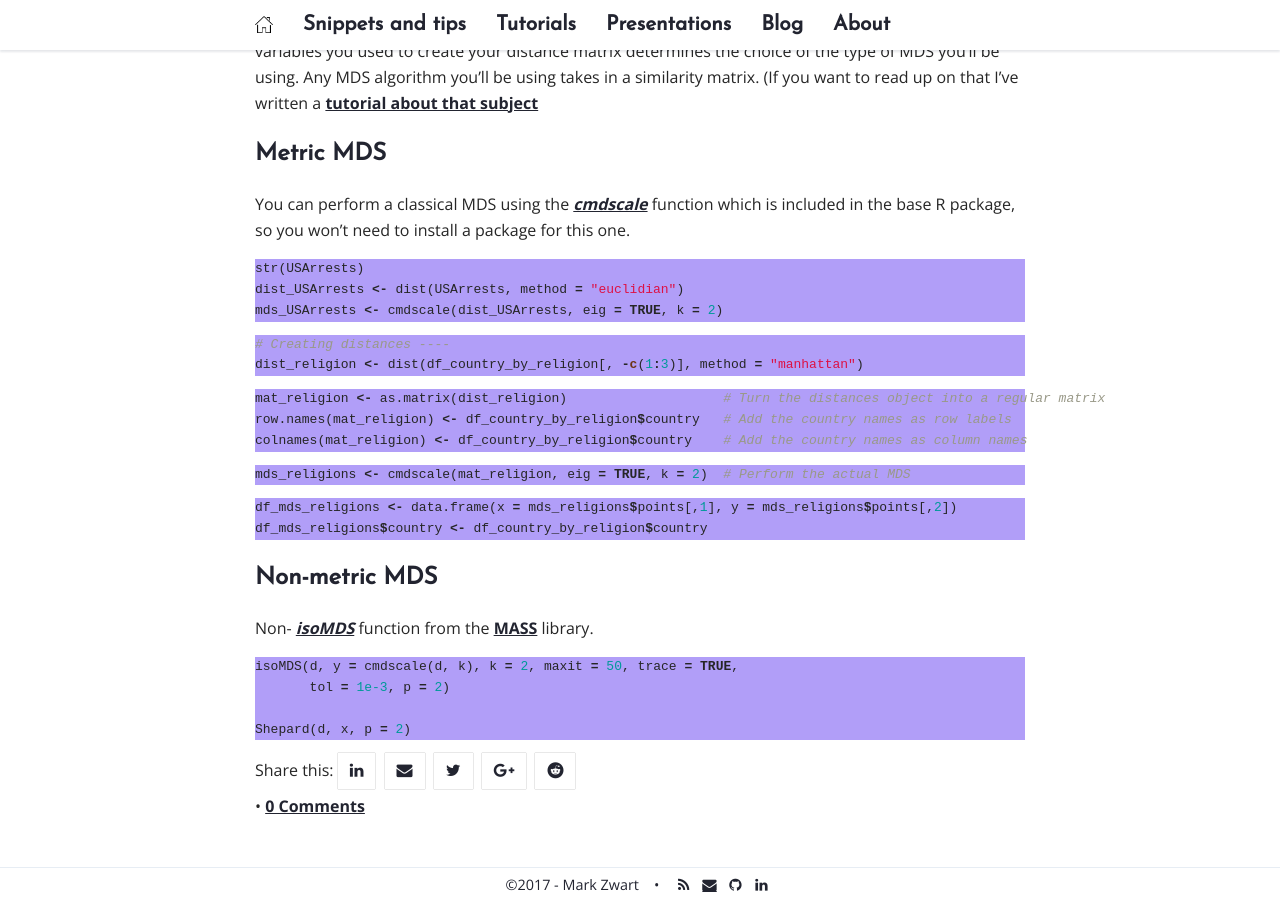
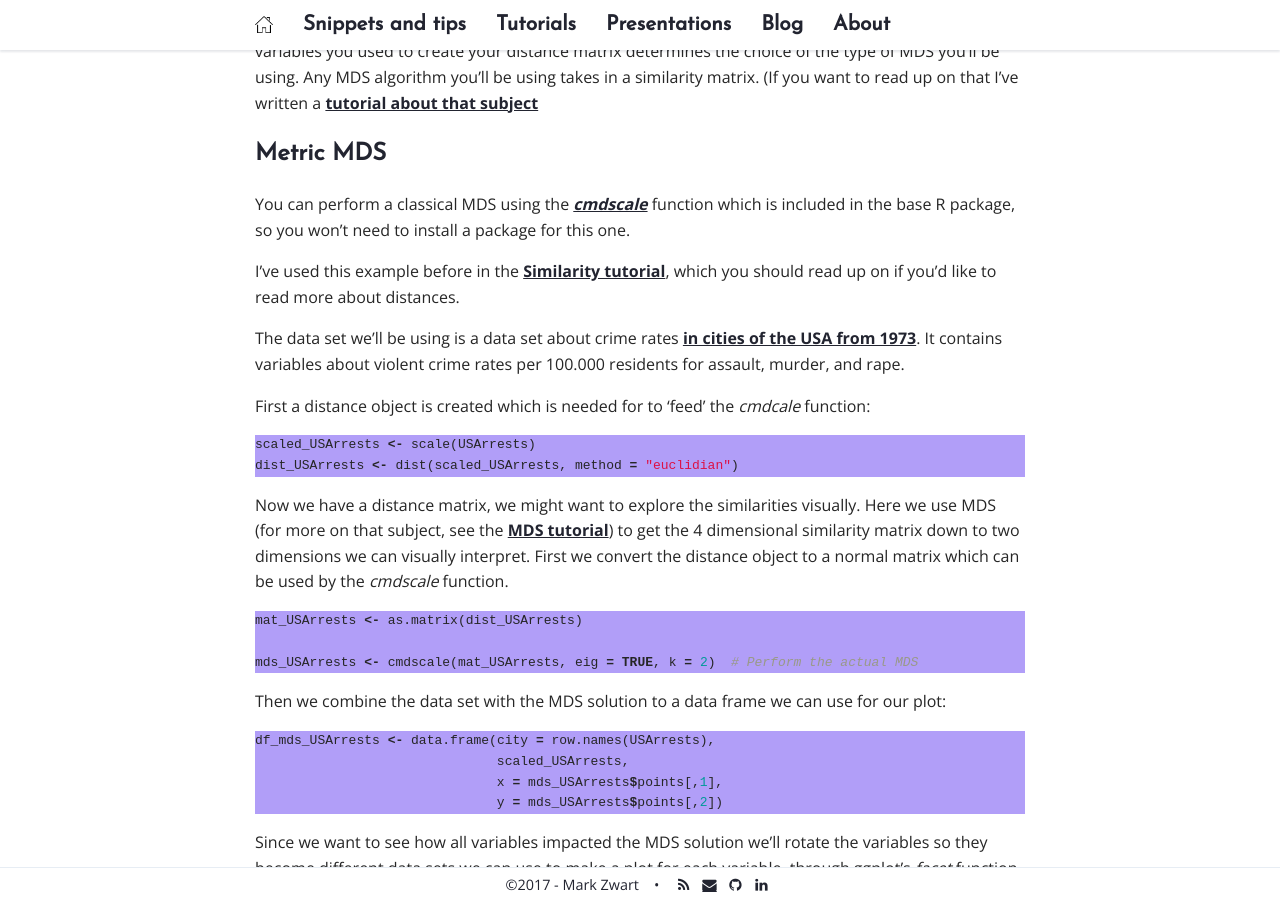
Before and after one commit to mark-me/mark-me.github.io, a Jekyll site: the page built from _pages/tutorials/mds/mds.md, in a window 1280 px wide and 900 px high, scrolled down 1844 px. Built offline with Jekyll 4.4.1, drawn with Linux system fonts in a browser that asks for light colours; nearby versions of some CDN libraries; comment, search, counter and statistics services are not loaded; some of the changed text lies outside the part shown.

Commit message:
Update mds.md

````diff
--- a/_pages/tutorials/mds/mds.md
+++ b/_pages/tutorials/mds/mds.md
@@ -39,30 +39,50 @@ There are two types of MDS: parametric and non-parametric MDS. The measurement l
 
 You can perform a classical MDS using the _[cmdscale](https://stat.ethz.ch/R-manual/R-devel/library/stats/html/cmdscale.html)_ function which is included in the base R package, so you won't need to install a package for this one.
 
+I've used this example before in the [Similarity tutorial](/distance-measures/), which you should read up on if you'd like to read more about distances.
+
+The data set we'll be using is a data set about crime rates [in cities of the USA from 1973](https://stat.ethz.ch/R-manual/R-devel/library/datasets/html/USArrests.html). It contains variables about violent crime rates per 100.000 residents for assault, murder, and rape.
+
+First a distance object is created which is needed for to 'feed' the _cmdcale_ function:
 ```r
-str(USArrests)
-dist_USArrests <- dist(USArrests, method = "euclidian")
-mds_USArrests <- cmdscale(dist_USArrests, eig = TRUE, k = 2)
+scaled_USArrests <- scale(USArrests)
+dist_USArrests <- dist(scaled_USArrests, method = "euclidian")
 ```
 
+Now we have a distance matrix, we might want to explore the similarities visually. Here we use MDS (for more on that subject, see the [MDS tutorial](/mds/)) to get the 4 dimensional similarity matrix down to two dimensions we can visually interpret. First we convert the distance object to a normal matrix which can be used by the _cmdscale_ function.
 ```r
-# Creating distances ----
-dist_religion <- dist(df_country_by_religion[, -c(1:3)], method = "manhattan")
+mat_USArrests <- as.matrix(dist_USArrests)
+
+mds_USArrests <- cmdscale(mat_USArrests, eig = TRUE, k = 2)  # Perform the actual MDS
 ```
+Then we combine the data set with the MDS solution to a data frame we can use for our plot:
 ```r
-mat_religion <- as.matrix(dist_religion)                    # Turn the distances object into a regular matrix
-row.names(mat_religion) <- df_country_by_religion$country   # Add the country names as row labels
-colnames(mat_religion) <- df_country_by_religion$country    # Add the country names as column names
+df_mds_USArrests <- data.frame(city = row.names(USArrests),
+                               scaled_USArrests,
+                               x = mds_USArrests$points[,1],
+                               y = mds_USArrests$points[,2])
 ```
+Since we want to see how all variables impacted the MDS solution we'll rotate the variables so they become different data sets we can use to make a plot for each variable, through ggplot's _facet_ function.
 ```r
-mds_religions <- cmdscale(mat_religion, eig = TRUE, k = 2)  # Perform the actual MDS
+df_mds_USArrests %<>%
+  gather(key = "variable", value = "values", -city, -x, -y)
 ```
+Then we can finally create the plot. Note how the _values_ variable and _variables_ variable is used in the _facet_ function are used so we can get a look at the impact of all variables:
+```r
+ggplot(df_mds_USArrests, aes(x, y)) +
+  geom_jitter(aes(col = values, alpha = values)) +
+  geom_label_repel(aes(label = city, fill = values, alpha = values)) +
+  facet_wrap(~variable)
+```
+This creates the plot below, where the cities are plotted by similarity and their respective crime rates and population are indicated by their opacity. We can see here is that the distances across the X axis tells us a lot about assault: the left side shows high assault rates. The rape and murder rates are highest in the top left and lower left corners respectively. It seems Assault is prevalent in cities were rape and murder is also prevalent, but rape and murder are not prevalent across the same cities. The y axis represents differences in urban population percentages, it seems urban population and crime rates are not necessarily related.
 
-```r
-df_mds_religions <- data.frame(x = mds_religions$points[,1], y = mds_religions$points[,2])
-df_mds_religions$country <- df_country_by_religion$country
-```
+{:refdef: style="text-align: center;"}
+<a href="/_pages/tutorials/distance-measures/mds-euclidian.png" target="_blank">
+<img src="/_pages/tutorials/distance-measures/mds-euclidian.png" alt="Euclidian MDS" align="center" width="80%" height="80%"/><br>
+<i class='fa fa-search-plus '></i> Zoom</a>
+{: refdef}
 
+It seems approaching similarities in this way already told us a lot about this data set, and should give some directions on which [statistical tests](/statistical-tests/) mightt be done to do to see if you can confirm any the semi 'hypotheses' just made... Carrying on...
 
 ## Non-metric MDS
 
````
